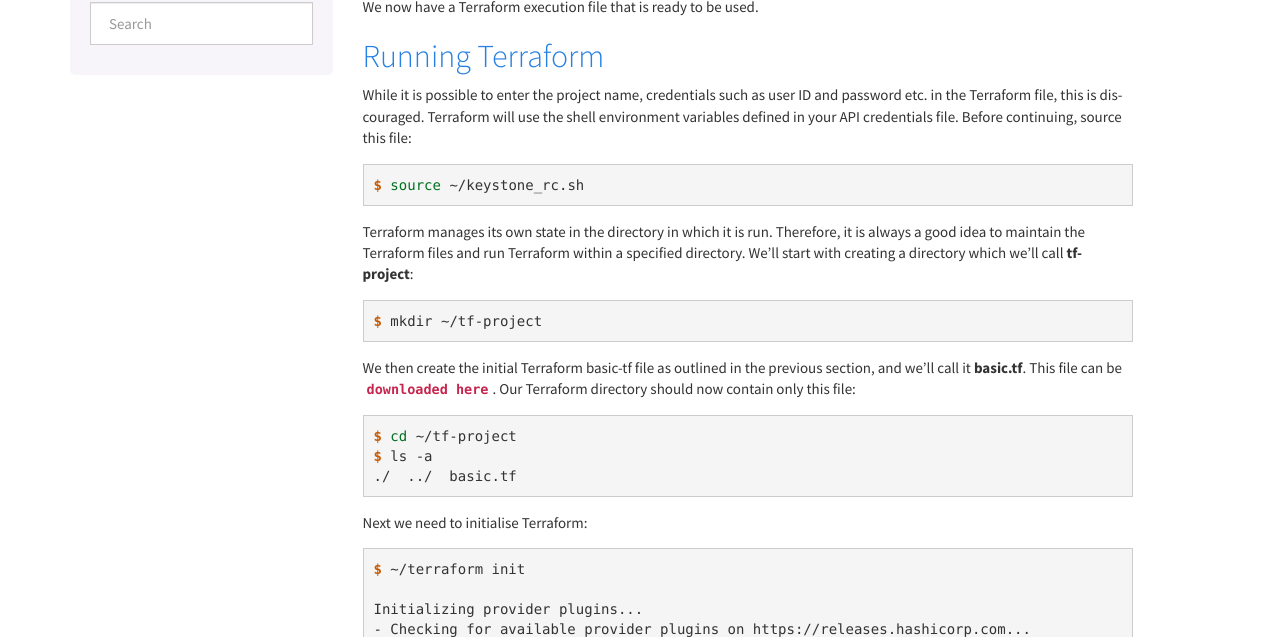
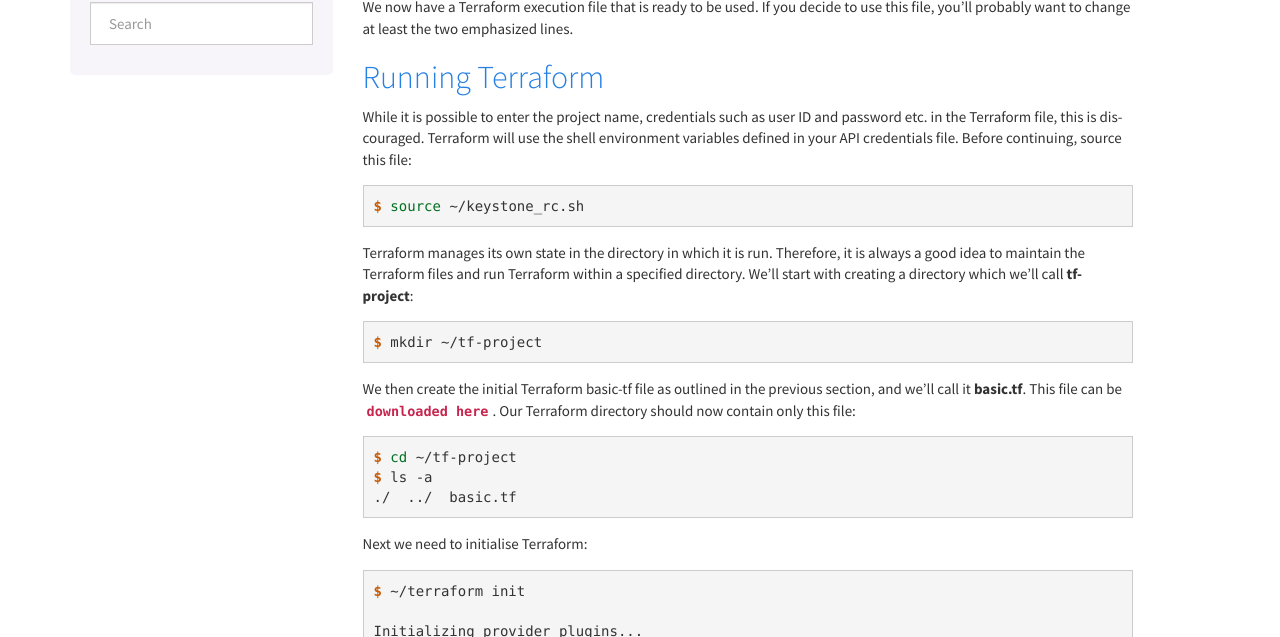
Before and after one commit to norcams/docs-enduser, a Sphinx documentation site: the page built from docs/terraform-part1.rst, in a window 1280 px wide and 900 px high, scrolled down 1242 px, cut to the strip 263-900 px from the top of the window. Built offline with Sphinx 7.4.7, drawn with Linux system fonts in a browser that asks for light colours.

Commit message:
terraform

```diff
--- a/docs/terraform-part1.rst
+++ b/docs/terraform-part1.rst
@@ -86,7 +86,9 @@ we can add those to our Terraform file:
    :linenos:
    :emphasize-lines: 8-9
 
-We now have a Terraform execution file that is ready to be used.
+We now have a Terraform execution file that is ready to be used. If
+you decide to use this file, you'll probably want to change at least
+the two emphasized lines.
 
 
 Running Terraform
```
